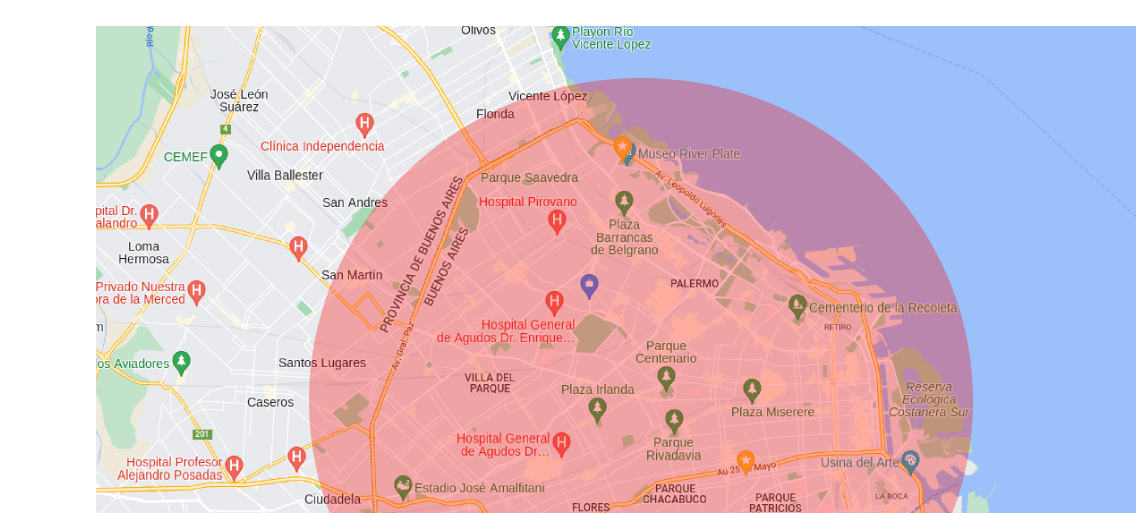
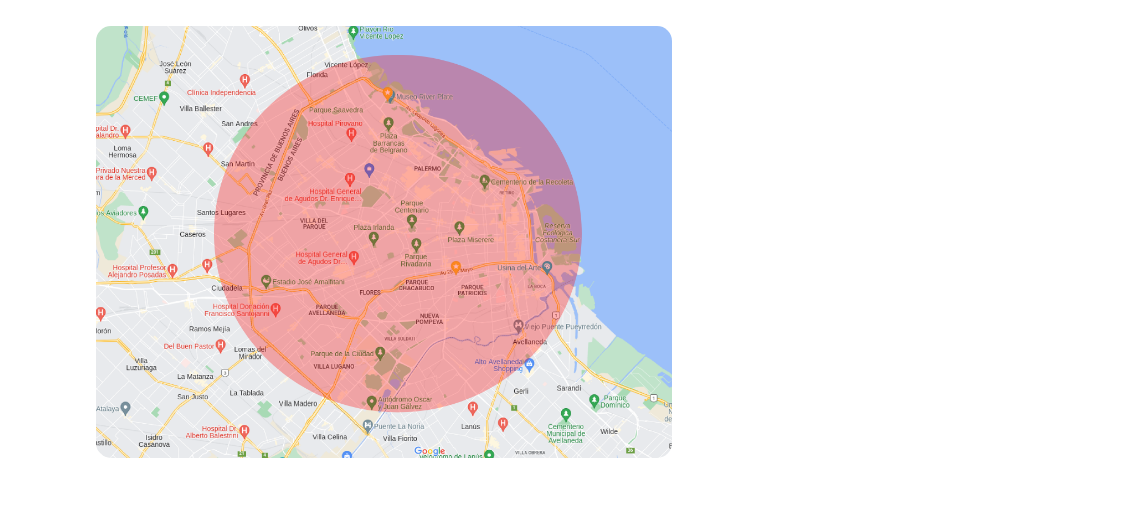
Before and after one commit to marianosanjuan86/pelones_sanjuan_mariano, a plain HTML site: page views/cobertura.html in a window 768 px wide. Shown: the part 467-980 px from the top of the page, 1136 px wide, since content can reach past the window. Drawn offline with nearby package versions, Linux system fonts and the light colour scheme.

Commit message:
agrega estilos a cobertura.html

```diff
--- a/css/index.css
+++ b/css/index.css
@@ -86,6 +86,7 @@
 nav{
     grid-area: nav;
     border-bottom: solid 1px black;
+    text-align: center;
 }
 
 .itenNav{
@@ -495,6 +496,15 @@
     text-align: center;
 }
 
+.containerMapa{
+    width: 100%;
+}
+
+.mapa{
+    width: 100%;
+    border-radius: 15px;
+}
+
 
 /***********************   ANIMACIONES   ********************/
 /*secion incio*/
@@ -585,11 +595,12 @@
         "header"
         "nav"
         "presentacion"
+        "presentacion2"
         "galeria"
         "footer"
         ;
         grid-template-columns: 100% ;
-        grid-template-rows: 3fr 1fr 5fr 5fr 2fr ;
+        grid-template-rows: 3fr 1fr 5fr 5fr 5fr 2fr ;
         grid-column-gap: 5px;
         grid-row-gap: 5px;
     }
--- a/views/cobertura.html
+++ b/views/cobertura.html
@@ -55,7 +55,9 @@
       </nav>
     <section id="seccionCobertura">
         <h2 class="subTitulos">Cobertura</h2>
-        <img src="../img/mapa.png" alt="">
+        <div class="containerMapa">
+          <img src="../img/mapa.png" alt="" class="mapa">
+        </div>
 
     </section>
 
```
